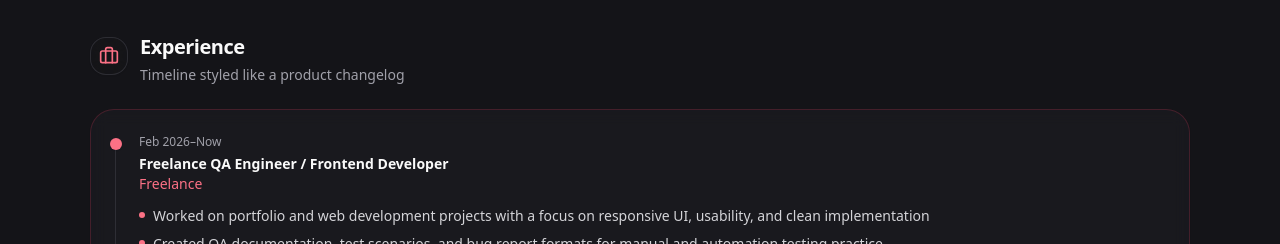
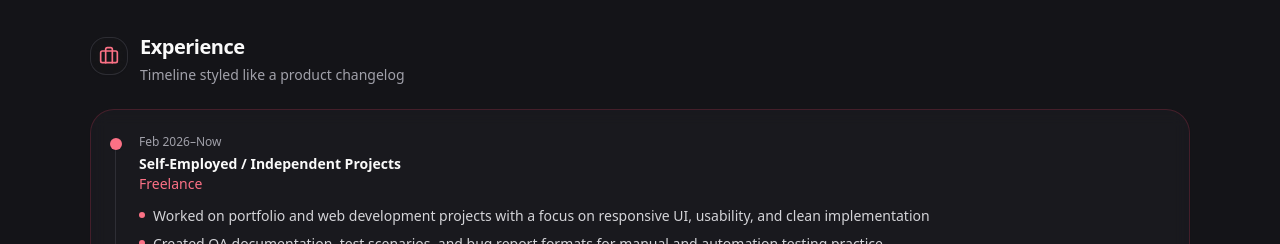
Before and after one commit to silmirahmawati/silmi-portfolio, a React (Vite) app: page / in a window 1280 px wide. Shown: the part 2475-2719 px from the top of the page. Built offline with nearby package versions, Linux system fonts and the light colour scheme.

Commit message:
Update portfolio profile and experience

```diff
--- a/src/App.jsx
+++ b/src/App.jsx
@@ -175,7 +175,7 @@ const projects = [
 const experience = [
   {
     time: "Feb 2026–Now",
-    title: "Freelance QA Engineer / Frontend Developer",
+    title: "Self-Employed / Independent Projects",
     org: "Freelance",
     points: [
       "Worked on portfolio and web development projects with a focus on responsive UI, usability, and clean implementation",
```
